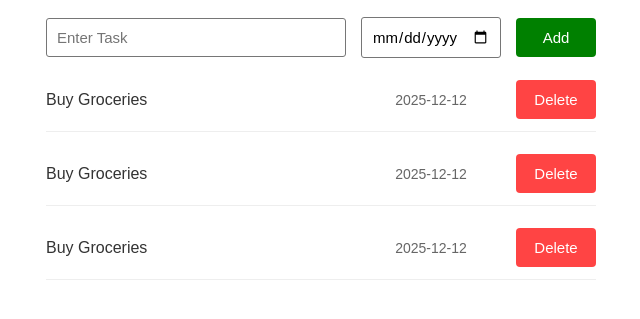
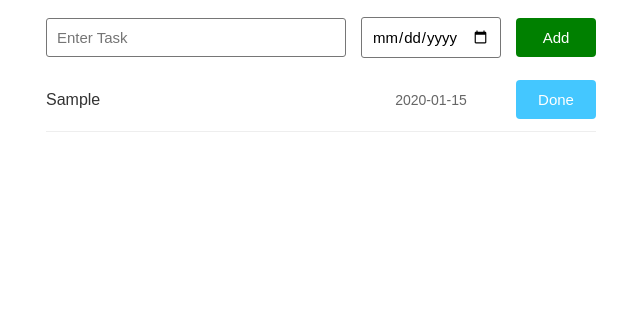
Before and after one commit to ThThit/ToDoListWeb, a plain HTML site: page index.html in a window 1280 px wide. Both pictures are taken after typing "Sample", "2020-01-15" into the empty fields and a click on the button "Add". Shown: the part 115-434 px from the top of the page, without its empty margins (319-959 px from the left). Drawn offline with Linux system fonts and the light colour scheme.

Commit message:
implemented buttons to add and finish tasks

```diff
--- a/app.js
+++ b/app.js
@@ -1,15 +1,17 @@
 const inputTask = document.getElementById('taskInput');
 const taskDate = document.getElementById('dateInput');
 const btnAdd = document.getElementById('btnAdd');
-const btnDelete = document.getElementById('btnDelete');
+const btnFinish = document.getElementById('btnFinish');
+const ulList = document.getElementById('taskList');
 
 const taskList = [];
 
 btnAdd.addEventListener('click', () => {
-    const id = Math.random().toString(36).substring(2, 8);
+    if (inputTask.value === '') {
+        return;
+    }
 
     const newTask = {
-        id: id,
         title: inputTask.value,
         date: taskDate.value
     }
@@ -17,7 +19,29 @@ btnAdd.addEventListener('click', () => {
     taskList.push(newTask);
     console.log(taskList);
 
+    renderTasks();
+
     // Clear inputs
     inputTask.value = '';
     taskDate.value = '';
 });
+
+function renderTasks() {
+    ulList.innerHTML = '';
+
+    taskList.forEach((task, index) => {
+        const li = document.createElement('li');
+
+        li.innerHTML = `
+            <span class="title">${task.title}</span>
+            <span class="date">${task.date}</span>
+            <button id="btnFinish" onClick="finishTask(${index})">Done</button>`;
+
+        ulList.prepend(li);
+    });
+}
+
+function finishTask(index) {
+    taskList.splice(index, 1);
+    renderTasks();
+}
--- a/index.html
+++ b/index.html
@@ -19,21 +19,6 @@
 
         <div class="taskContainer">
             <ul id="taskList">
-                <li>
-                    <span class="title">Buy Groceries</span>
-                    <span class="date">2025-12-12</span>
-                    <button id="btnDelete">Delete</button>
-                </li>
-                <li>
-                    <span class="title">Buy Groceries</span>
-                    <span class="date">2025-12-12</span>
-                    <button id="btnDelete">Delete</button>
-                </li>
-                <li>
-                    <span class="title">Buy Groceries</span>
-                    <span class="date">2025-12-12</span>
-                    <button id="btnDelete">Delete</button>
-                </li>
             </ul>
         </div>
     </div>
--- a/style.css
+++ b/style.css
@@ -83,13 +83,13 @@ button {
     text-align: center;
 }
 
-#btnDelete {
-    background-color: #ff4444;
+#btnFinish {
+    background-color: #44c7ff;
     color: white;
 }
 
-.btnDelete:hover {
-    background-color: #cc0000;
+.btnFinish:hover {
+    background-color: #0014cc;
 }
 
 
```
